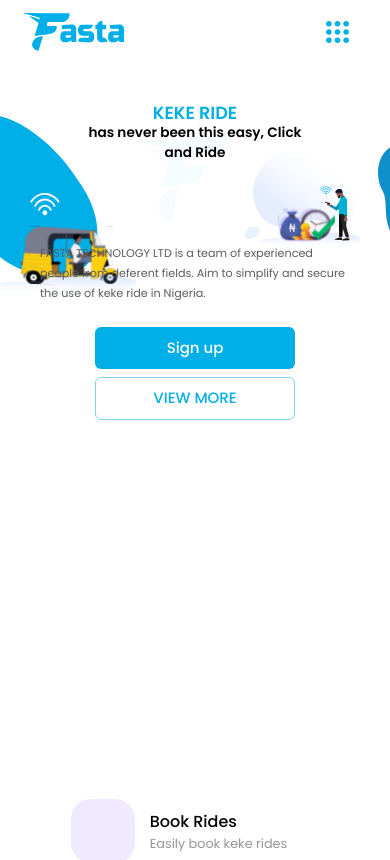
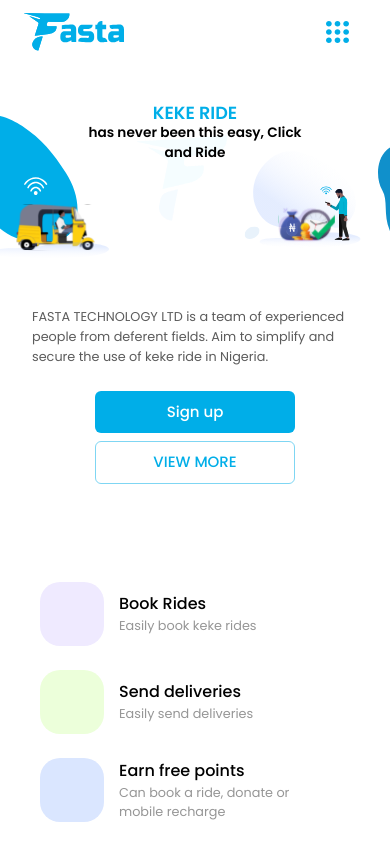
Before and after one commit to Habib-Ahmad/fasta-pay-landing-page, a React (Create React App) app: page / in a window 390 px wide. Shown: the top 860 px of the page. Built offline with nearby package versions, Linux system fonts and the light colour scheme.

Commit message:
Header complete

```diff
--- a/src/components/Header/useStyles.js
+++ b/src/components/Header/useStyles.js
@@ -3,8 +3,7 @@
 const useStyles = makeStyles((theme) => ({
 	header: {
 		position: 'relative',
-		minHeight: '110vh'
-		// padding: theme.spacing(0, 10)
+		minHeight: '100vh'
 	},
 	keke: {
 		width: '23vw',
@@ -25,7 +24,7 @@
 			position: 'absolute',
 			top: 'clamp(10px, 6vh, 100px)',
 			zIndex: -100,
-			width: '35vw'
+			width: '28vw'
 		}
 	},
 	f: {
@@ -99,7 +98,7 @@
 	},
 	subHeading: {
 		'&.MuiTypography-root': {
-			fontSize: 'clamp(0.7rem, 2vw, 1rem)',
+			fontSize: 'clamp(0.8rem, 2vw, 1rem)',
 			width: '45%',
 			marginLeft: '30vw',
 			marginTop: theme.spacing(3),
@@ -109,11 +108,18 @@
 
 		[theme.breakpoints.down('md')]: {
 			'&.MuiTypography-root': {
-				marginTop: theme.spacing(10),
 				width: '100%',
 				marginLeft: 0,
-				padding: theme.spacing(0, 5),
+				marginTop: theme.spacing(25),
+				padding: theme.spacing(0, 8),
 				lineHeight: '20px'
+			}
+		},
+
+		[theme.breakpoints.down('sm')]: {
+			'&.MuiTypography-root': {
+				marginTop: theme.spacing(18),
+				padding: theme.spacing(0, 4)
 			}
 		}
 	},
@@ -145,10 +151,12 @@
 		display: 'flex',
 		justifyContent: 'center',
 		alignItems: 'center',
-		marginTop: '45vh',
+		marginTop: '15vw',
+		flexWrap: 'wrap',
+		padding: theme.spacing(5),
 
 		[theme.breakpoints.down('sm')]: {
-			flexDirection: 'column'
+			justifyContent: 'flex-start'
 		}
 	},
 	feature: {
@@ -156,10 +164,7 @@
 		justifyContent: 'center',
 		alignItems: 'center',
 		marginRight: theme.spacing(4),
-
-		[theme.breakpoints.down('sm')]: {
-			// justifyContent: 'end'
-		}
+		marginBottom: theme.spacing(3)
 	},
 	featuresTxt1: {
 		'&.MuiTypography-root': {
```
